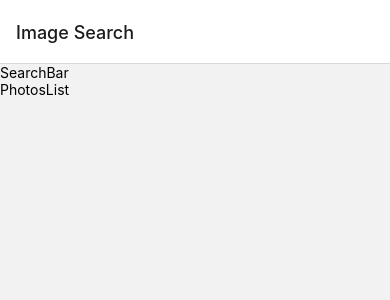
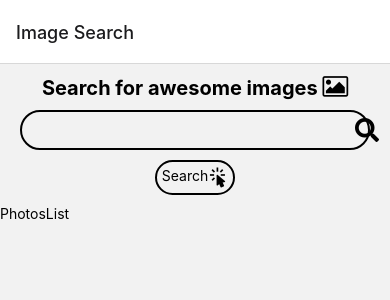
Before and after one commit to M1chalS/React-Native-Picture-Search, a React Native app: screen /Main in a window 390 px wide. Shown: the top 300 px of the page. Built offline with nearby package versions, Linux system fonts and the light colour scheme.

Commit message:
Search Bar styling and state control over text input

```diff
--- a/src/components/SearchBar.jsx
+++ b/src/components/SearchBar.jsx
@@ -1,11 +1,59 @@
-import {View, StyleSheet, Text} from 'react-native';
+import {StyleSheet, Text, TextInput, TouchableOpacity, View} from 'react-native';
+import {FontAwesome5, MaterialCommunityIcons} from '@expo/vector-icons';
+import {useState} from "react";
 
 const SearchBar = () => {
+
+    const [term, setTerm] = useState();
+
+    const handleChange = (term) => {
+        setTerm(term)
+    }
+
     return (<View>
-        <Text>SearchBar</Text>
-    </View>);
+            <View style={styles.inputContainer}>
+                <TextInput style={styles.input} value={term} onChangeText={handleChange}/>
+                <FontAwesome5 name="search" style={styles.icon}/>
+            </View>
+            <TouchableOpacity style={styles.button}>
+                <Text>Search</Text>
+                <MaterialCommunityIcons name="cursor-default-click" size={20} color="black"/>
+            </TouchableOpacity>
+        </View>
+    );
 };
 
-const styles = StyleSheet.create({});
+const styles = StyleSheet.create({
+    button: {
+        padding: 5,
+        textAlign: "center",
+        flexDirection: "row",
+        justifyContent: "center",
+        alignSelf: "center",
+        borderColor: "black",
+        borderWidth: 2,
+        borderRadius: 40,
+        width: 80,
+        marginVertical: 10
+    },
+    inputContainer: {
+        borderColor: "black",
+        borderWidth: 2,
+        borderRadius: 40,
+        height: 40,
+        flexDirection: "row",
+        marginHorizontal: 20
+    },
+    input: {
+        paddingLeft: 10,
+        paddingRight: 5,
+        fontSize: 20,
+        flex: 1,
+    },
+    icon: {
+        padding: 5,
+        fontSize: 24
+    }
+});
 
 export default SearchBar;
--- a/src/screens/MainScreen.js
+++ b/src/screens/MainScreen.js
@@ -1,17 +1,23 @@
 import {View, StyleSheet, Text} from 'react-native';
 import SearchBar from "../components/SearchBar";
 import PhotosList from "../components/PhotosList";
+import { FontAwesome } from '@expo/vector-icons';
 
 const MainScreen = () => {
     return (<View style={styles.main}>
+        <Text style={styles.title}>Search for awesome images <FontAwesome name="image" size={24} color="black" />
+        </Text>
         <SearchBar />
         <PhotosList />
     </View>);
 };
 
 const styles = StyleSheet.create({
-    main: {
-
+    title: {
+        fontSize: 20,
+        fontWeight: "bold",
+        textAlign: "center",
+        padding: 10
     }
 });
 
```
